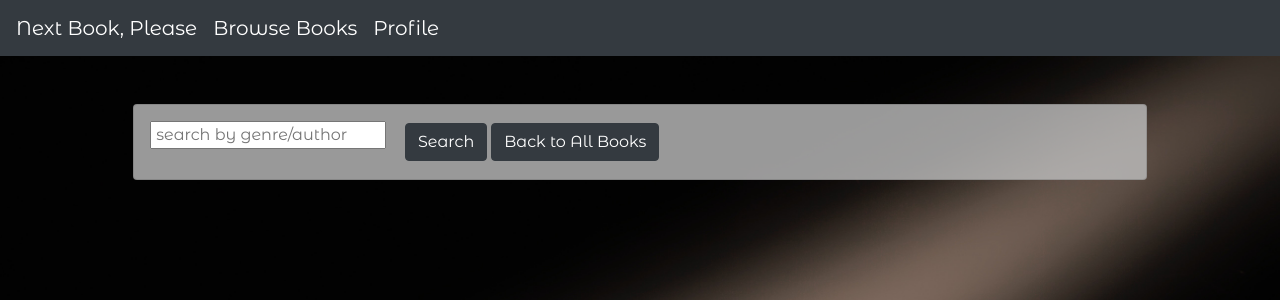
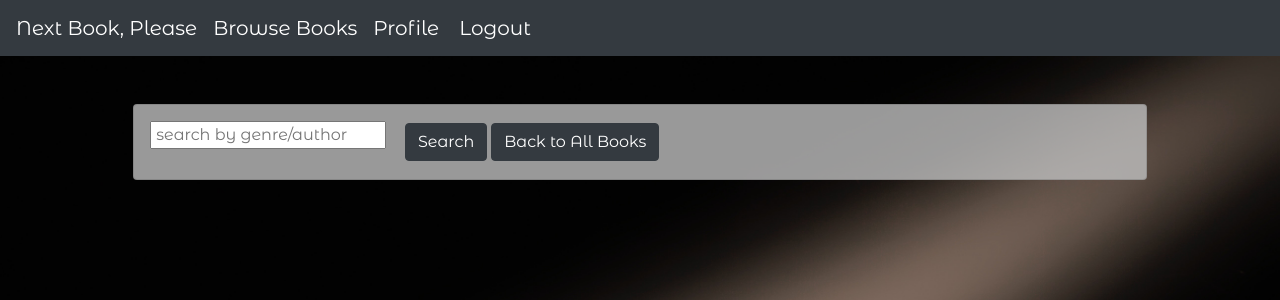
Before and after one commit to HollyT85/books_for_you, a Flask app: page /books in a window 1280 px wide. Shown: the top 300 px of the page. Run offline with Flask 2, Linux system fonts and the light colour scheme; the visitor is signed in with stand-in values (Sample User, id 1); data that the repository does not hold is empty; some libraries are stand-ins or nearby versions.

Commit message:
added logout to nav bar for registered users

```diff
--- a/static/css/style.css
+++ b/static/css/style.css
@@ -23,6 +23,7 @@
 .help-buttons {
     margin: 2px;
 }
+
 
 /*Background image for all pages*/
 .background {
--- a/templates/base.html
+++ b/templates/base.html
@@ -28,7 +28,7 @@
 
         <div class="collapse navbar-collapse" id="navbarSupportedContent">
             <ul class="navbar-nav mr-auto">
-                <li class="nav-item active">
+                <li class="nav-item">
                     <a class="navbar-brand text-white" href="{{ url_for('browsebooks') }}">Browse Books</a>
                 </li>
                 <li class="nav-item">
@@ -36,6 +36,8 @@
                     {% if session.user %}
                     <a class="navbar-brand text-white"
                         href="{{ url_for('userprofile', username=session['user']) }}">Profile</a>
+                        <a class="navbar-brand text-white"
+                        href="{{ url_for('logout') }}">Logout</a>
                     {% else %}
                     <a class="navbar-brand text-white" href="{{ url_for('login') }}">Login</a>
                     {% endif %}
```
